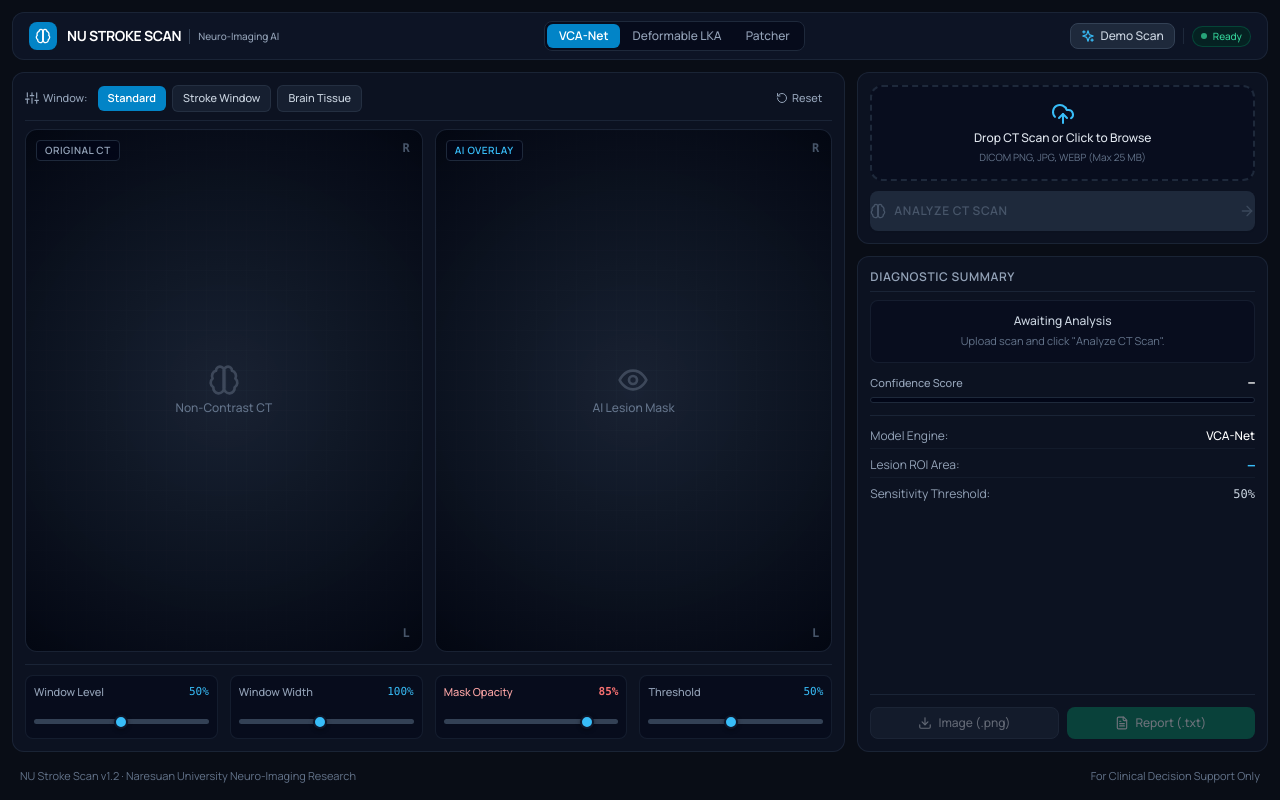
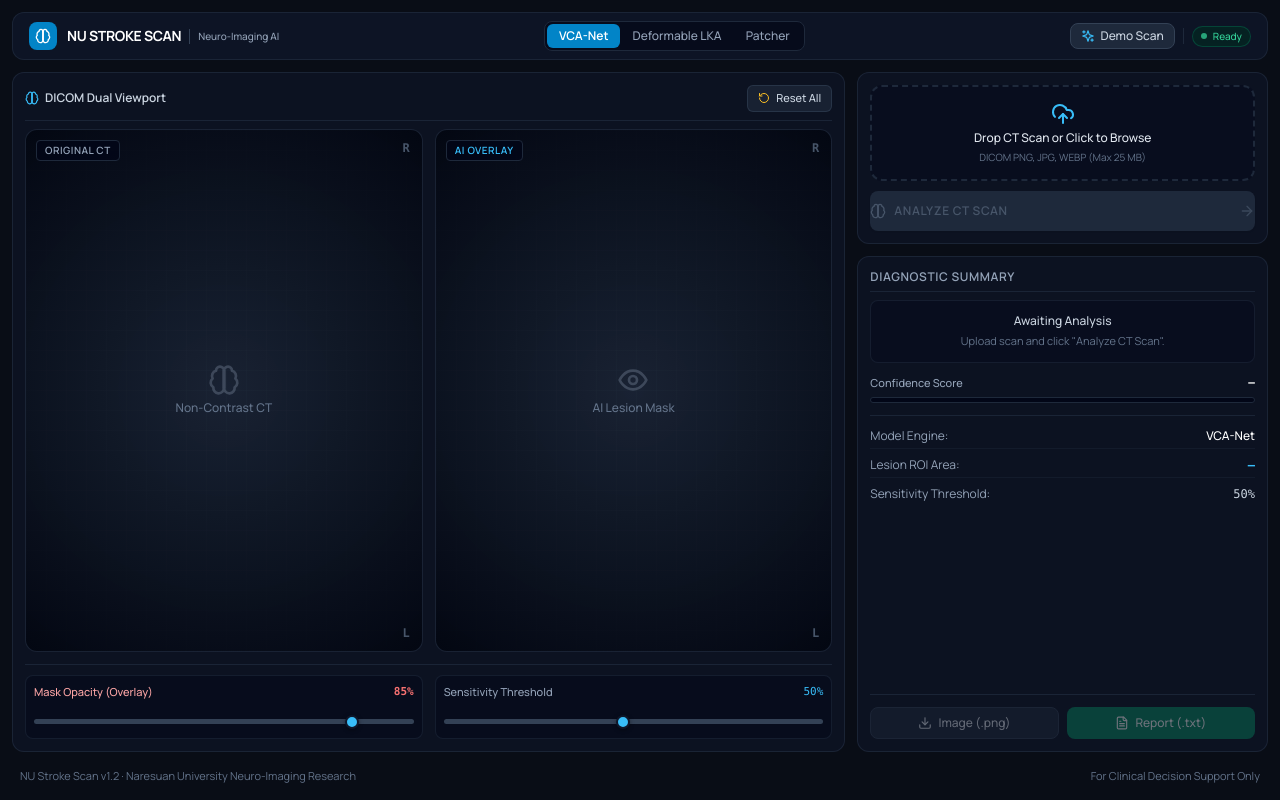
Before and after one commit to Cell1991/nu-stroke-scan, a Next.js app in the folder frontend/: page / in a window 1280 px wide. Built offline with nearby package versions, Linux system fonts and the light colour scheme.

Commit message:
refactor(ui): remove window presets and enable complete system reset

```diff
--- a/frontend/src/app/page.tsx
+++ b/frontend/src/app/page.tsx
@@ -28,22 +28,6 @@ function RotateCcw({ className = "h-4 w-4" }: { className?: string }) {
     <svg className={className} fill="none" stroke="currentColor" strokeWidth="2" strokeLinecap="round" strokeLinejoin="round" viewBox="0 0 24 24">
       <path d="M3 12a9 9 0 1 0 9-9 9.75 9.75 0 0 0-6.74 2.74L3 8" />
       <path d="M3 3v5h5" />
-    </svg>
-  );
-}
-
-function Sliders({ className = "h-4 w-4" }: { className?: string }) {
-  return (
-    <svg className={className} fill="none" stroke="currentColor" strokeWidth="2" strokeLinecap="round" strokeLinejoin="round" viewBox="0 0 24 24">
-      <line x1="4" x2="4" y1="21" y2="14" />
-      <line x1="4" x2="4" y1="10" y2="3" />
-      <line x1="12" x2="12" y1="21" y2="12" />
-      <line x1="12" x2="12" y1="8" y2="3" />
-      <line x1="20" x2="20" y1="21" y2="16" />
-      <line x1="20" x2="20" y1="12" y2="3" />
-      <line x1="1" x2="7" y1="14" y2="14" />
-      <line x1="9" x2="15" y1="8" y2="8" />
-      <line x1="17" x2="23" y1="16" y2="16" />
     </svg>
   );
 }
@@ -148,12 +132,6 @@ const MODELS = [
   { id: "patcher", name: "Patcher", desc: "Patch SegFormer" },
 ];
 
-const PRESETS = [
-  { id: "default", name: "Standard", wl: 50, ww: 100 },
-  { id: "stroke", name: "Stroke Window", wl: 38, ww: 38 },
-  { id: "brain", name: "Brain Tissue", wl: 45, ww: 75 },
-];
-
 // Helper to generate a clean demo brain CT scan
 function generateDemoCTScan(): string {
   if (typeof document === "undefined") return "";
@@ -222,11 +200,8 @@ export default function HomePage() {
   const [isScanning, setIsScanning] = useState(false);
   const [isDragging, setIsDragging] = useState(false);
 
-  // PACS & Display Controls
+  // Model & Display Controls
   const [modelId, setModelId] = useState("vcanet");
-  const [activePreset, setActivePreset] = useState("default");
-  const [windowLevel, setWindowLevel] = useState(50);
-  const [windowWidth, setWindowWidth] = useState(100);
   const [maskOpacity, setMaskOpacity] = useState(85);
   const [threshold, setThreshold] = useState(50);
 
@@ -319,20 +294,23 @@ export default function HomePage() {
     }
   }
 
-  function applyPreset(presetId: string) {
-    const p = PRESETS.find((item) => item.id === presetId);
-    if (!p) return;
-    setActivePreset(p.id);
-    setWindowLevel(p.wl);
-    setWindowWidth(p.ww);
-  }
-
-  function resetControls() {
-    setActivePreset("default");
-    setWindowLevel(50);
-    setWindowWidth(100);
+  // Complete System Reset: Clears image, results, inputs, and resets all parameters to defaults
+  function resetAll() {
+    if (imageUrl && imageUrl.startsWith("blob:")) {
+      URL.revokeObjectURL(imageUrl);
+    }
+    setFile(null);
+    setImageUrl(null);
+    setResult(null);
+    setError(null);
+    setIsScanning(false);
+    setIsDragging(false);
+    setModelId("vcanet");
     setMaskOpacity(85);
     setThreshold(50);
+    if (inputRef.current) {
+      inputRef.current.value = "";
+    }
   }
 
   // Real composite image export with overlay & metadata
@@ -414,29 +392,8 @@ be verified by a certified healthcare professional.
     URL.revokeObjectURL(url);
   }
 
-  // PACS VOI LUT Transfer calculation
-  const normWw = Math.max(0.15, windowWidth / 100);
-  const normWl = windowLevel / 100;
-  const lutSlope = Number(((1 / normWw)).toFixed(4));
-  const lutIntercept = Number((- (1 / normWw) * (normWl - normWw / 2)).toFixed(4));
-
-  const imageFilterStyle: React.CSSProperties = {
-    filter: `url(#pacs-lut-filter)`,
-  };
-
   return (
     <div className="h-screen w-screen bg-[#090D16] text-slate-100 flex flex-col overflow-hidden font-sans p-3 gap-3 select-none">
-      {/* Hardware-Accelerated PACS LUT Filter */}
-      <svg className="absolute w-0 h-0 pointer-events-none opacity-0 -z-50" aria-hidden="true">
-        <filter id="pacs-lut-filter" colorInterpolationFilters="sRGB">
-          <feComponentTransfer>
-            <feFuncR type="linear" slope={lutSlope} intercept={lutIntercept} />
-            <feFuncG type="linear" slope={lutSlope} intercept={lutIntercept} />
-            <feFuncB type="linear" slope={lutSlope} intercept={lutIntercept} />
-          </feComponentTransfer>
-        </filter>
-      </svg>
-
       {/* 1. Sleek Top Navigation Bar */}
       <header className="h-12 bg-slate-900/80 border border-slate-800/80 rounded-xl px-4 flex items-center justify-between gap-4 shrink-0 backdrop-blur-md">
         {/* Brand */}
@@ -501,34 +458,19 @@ be verified by a certified healthcare professional.
 
             {/* Viewport Top Bar */}
             <div className="flex items-center justify-between pb-2 mb-2 border-b border-slate-800/80 shrink-0">
-              {/* Presets */}
-              <div className="flex items-center gap-1.5">
-                <span className="text-[11px] font-medium text-slate-400 mr-1 flex items-center gap-1">
-                  <Sliders className="h-3.5 w-3.5 text-slate-400" /> Window:
-                </span>
-                {PRESETS.map((p) => (
-                  <button
-                    key={p.id}
-                    onClick={() => applyPreset(p.id)}
-                    className={`px-2.5 py-1 rounded-md text-[11px] font-medium transition cursor-pointer ${
-                      activePreset === p.id
-                        ? "bg-sky-600 text-white shadow-xs font-semibold"
-                        : "bg-slate-800/60 text-slate-300 hover:bg-slate-800 hover:text-white border border-slate-700/50"
-                    }`}
-                  >
-                    {p.name}
-                  </button>
-                ))}
-              </div>
+              <span className="text-xs font-semibold text-slate-300 flex items-center gap-1.5">
+                <Brain className="h-3.5 w-3.5 text-sky-400" />
+                DICOM Dual Viewport
+              </span>
 
-              {/* Reset Control */}
+              {/* Complete Reset Control */}
               <button
-                onClick={resetControls}
-                className="px-2.5 py-1 rounded-md text-[11px] font-medium text-slate-400 hover:text-slate-200 hover:bg-slate-800 transition cursor-pointer flex items-center gap-1"
-                title="Reset windowing and threshold to default"
+                onClick={resetAll}
+                className="px-2.5 py-1 rounded-md text-[11px] font-medium text-slate-300 hover:text-white bg-slate-800/70 hover:bg-slate-800 border border-slate-700/60 transition cursor-pointer flex items-center gap-1.5 shadow-2xs"
+                title="Reset all images, inputs, results, and parameters to default"
               >
-                <RotateCcw className="h-3 w-3" />
-                Reset
+                <RotateCcw className="h-3 w-3 text-amber-400" />
+                Reset All
               </button>
             </div>
 
@@ -546,7 +488,6 @@ be verified by a certified healthcare professional.
                   <img
                     src={imageUrl}
                     alt="Original Scan"
-                    style={imageFilterStyle}
                     className="max-h-full max-w-full object-contain pointer-events-none"
                   />
                 ) : (
@@ -573,7 +514,6 @@ be verified by a certified healthcare professional.
                     <img
                       src={imageUrl}
                       alt="Base Scan"
-                      style={imageFilterStyle}
                       className="max-h-full max-w-full object-contain pointer-events-none"
                     />
                     {result?.maskUrl && (
@@ -594,50 +534,12 @@ be verified by a certified healthcare professional.
               </div>
             </div>
 
-            {/* Essential Controls Footer */}
-            <div className="mt-3 pt-2.5 border-t border-slate-800/80 grid grid-cols-4 gap-3 shrink-0">
-              {/* Level (WL) */}
-              <div className="p-2 rounded-lg bg-slate-950/40 border border-slate-800/60">
-                <div className="flex justify-between text-[11px] font-medium text-slate-400 mb-1.5">
-                  <span>Window Level</span>
-                  <span className="font-mono text-sky-400">{windowLevel}%</span>
-                </div>
-                <input
-                  type="range"
-                  min="10"
-                  max="90"
-                  value={windowLevel}
-                  onChange={(e) => {
-                    setWindowLevel(Number(e.target.value));
-                    setActivePreset("custom");
-                  }}
-                  className="medical-slider"
-                />
-              </div>
-
-              {/* Width (WW) */}
-              <div className="p-2 rounded-lg bg-slate-950/40 border border-slate-800/60">
-                <div className="flex justify-between text-[11px] font-medium text-slate-400 mb-1.5">
-                  <span>Window Width</span>
-                  <span className="font-mono text-sky-400">{windowWidth}%</span>
-                </div>
-                <input
-                  type="range"
-                  min="15"
-                  max="200"
-                  value={windowWidth}
-                  onChange={(e) => {
-                    setWindowWidth(Number(e.target.value));
-                    setActivePreset("custom");
-                  }}
-                  className="medical-slider"
-                />
-              </div>
-
+            {/* Essential Sliders Footer: Opacity & Decision Threshold */}
+            <div className="mt-3 pt-2.5 border-t border-slate-800/80 grid grid-cols-2 gap-3 shrink-0">
               {/* Mask Opacity */}
               <div className="p-2 rounded-lg bg-slate-950/40 border border-slate-800/60">
                 <div className="flex justify-between text-[11px] font-medium text-slate-400 mb-1.5">
-                  <span className="text-red-300">Mask Opacity</span>
+                  <span className="text-red-300">Mask Opacity (Overlay)</span>
                   <span className="font-mono text-red-400 font-semibold">{maskOpacity}%</span>
                 </div>
                 <input
@@ -653,7 +555,7 @@ be verified by a certified healthcare professional.
               {/* Sensitivity Threshold */}
               <div className="p-2 rounded-lg bg-slate-950/40 border border-slate-800/60">
                 <div className="flex justify-between text-[11px] font-medium text-slate-400 mb-1.5">
-                  <span>Threshold</span>
+                  <span>Sensitivity Threshold</span>
                   <span className="font-mono text-sky-400">{threshold}%</span>
                 </div>
                 <input
```
